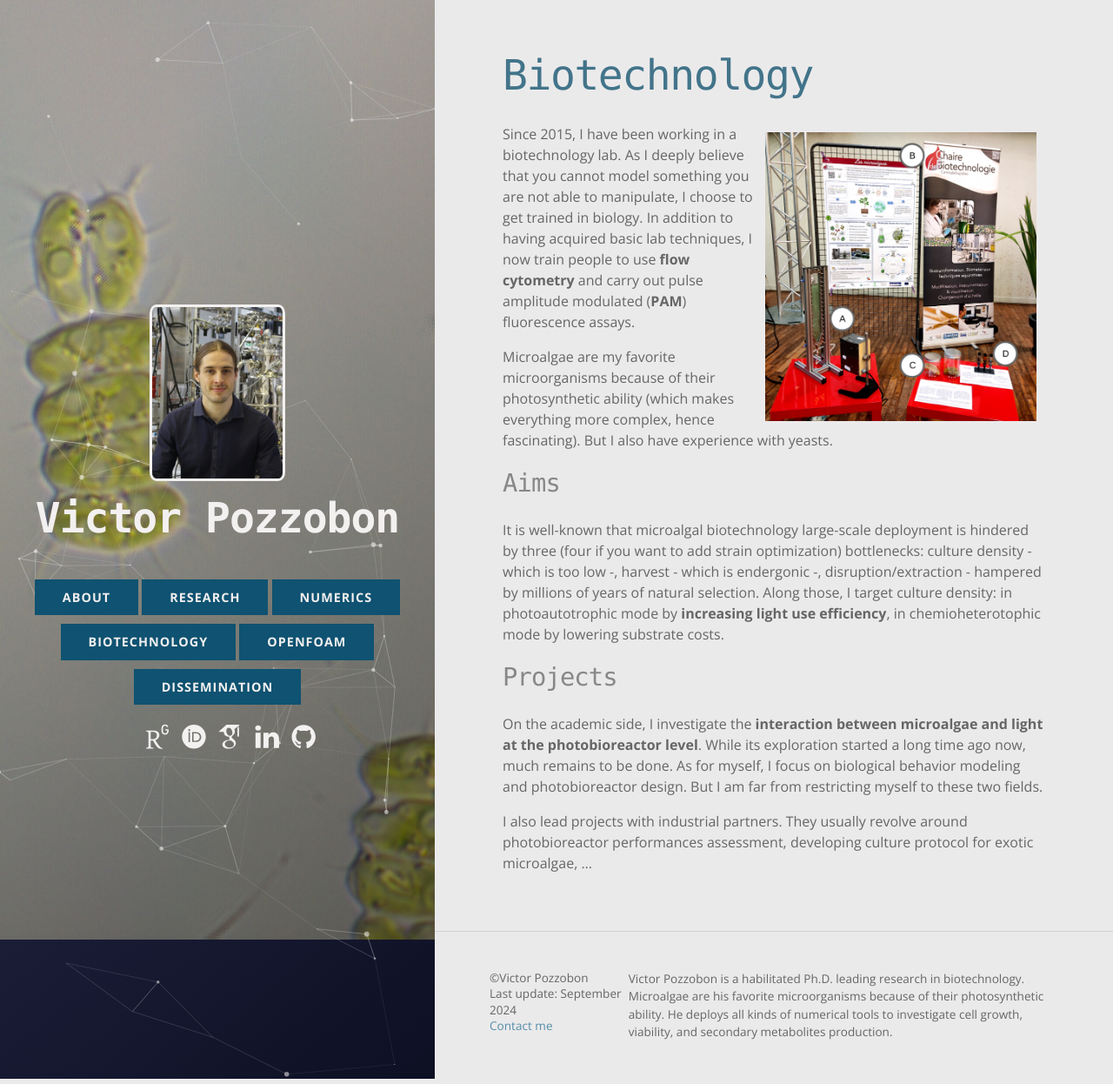
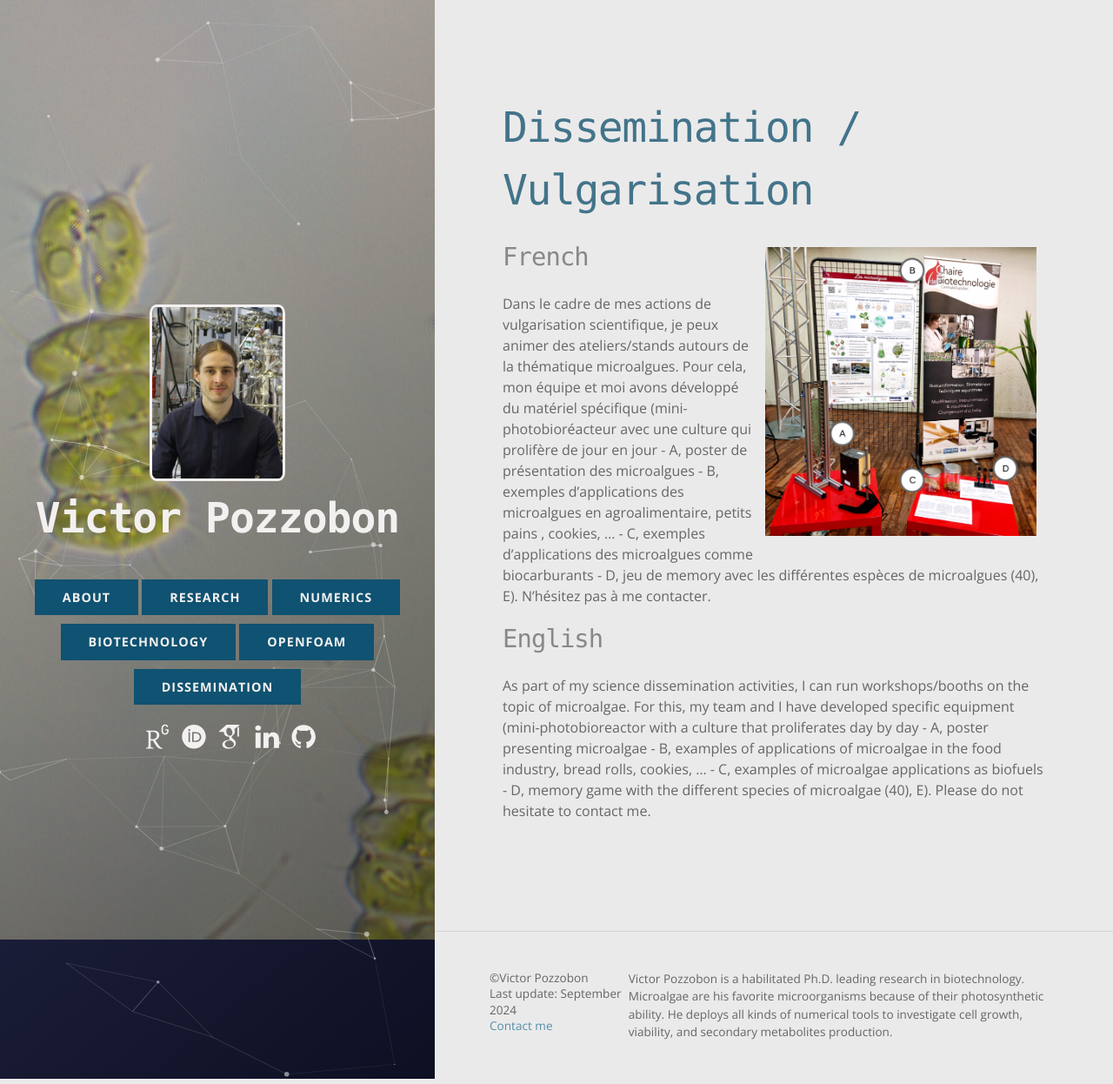
Before and after one commit to victorpozzobon/victorpozzobon.github.io, a Jekyll site: the page built from _pages/dissemination.md, in a window 1280 px wide. Shown: the whole page at 87% size. Built offline with Jekyll 4.4.1, drawn with Linux system fonts in a browser that asks for light colours.

Commit message:
Dissemination again

```diff
--- a/_pages/dissemination.md
+++ b/_pages/dissemination.md
@@ -3,27 +3,14 @@ layout: default
 title: Dissemination
 permalink: /dissemination/
 ---
-# Biotechnology
+# Dissemination / Vulgarisation
 
 ![Dissemination examples](/assets/images/Dissemination_Numbers.png){: style="float: right;width:50%; max-width:400px; margin:10px"}
-Since 2015, I have been working in a biotechnology lab. As I deeply believe that you cannot model something
-you are not able to manipulate, I choose to get trained in biology. In addition to having acquired basic lab techniques, I
-now train people to use **flow cytometry** and carry out pulse amplitude modulated (**PAM**) fluorescence assays.
 
-Microalgae are my favorite microorganisms because of their photosynthetic ability (which makes everything more complex, hence fascinating).
-But I also have experience with yeasts.
+### French
 
-### Aims
+Dans le cadre de mes actions de vulgarisation scientifique, je peux animer des ateliers/stands autours de la thématique microalgues. Pour cela, mon équipe et moi avons développé du matériel spécifique (mini-photobioréacteur avec une culture qui prolifère de jour en jour - A, poster de présentation des microalgues - B, exemples d'applications des microalgues en agroalimentaire, petits pains , cookies, ... - C, exemples d'applications des microalgues comme biocarburants - D, jeu de memory avec les différentes espèces de microalgues (40), E). N'hésitez pas à me contacter.
 
-It is well-known that microalgal biotechnology large-scale deployment is hindered by three
-(four if you want to add strain optimization) bottlenecks: culture density - which is too low -,
-harvest - which is endergonic -, disruption/extraction - hampered by millions of years of
-natural selection. Along those, I target culture density: in photoautotrophic mode by **increasing light use efficiency**, in chemioheterotophic mode by lowering substrate costs.
+### English
 
-### Projects
-
-On the academic side, I investigate the **interaction between microalgae and light at the photobioreactor level**. While its exploration started a long time ago now, much remains
-to be done. As for myself, I focus on biological behavior modeling and photobioreactor design. But I am far from restricting myself to these two fields.
-
-I also lead projects with industrial partners. They usually revolve around photobioreactor performances assessment,
-developing culture protocol for exotic microalgae, ...
+As part of my science dissemination activities, I can run workshops/booths on the topic of microalgae. For this, my team and I have developed specific equipment (mini-photobioreactor with a culture that proliferates day by day - A, poster presenting microalgae - B, examples of applications of microalgae in the food industry, bread rolls, cookies, ... - C, examples of microalgae applications as biofuels - D, memory game with the different species of microalgae (40), E). Please do not hesitate to contact me.
```
